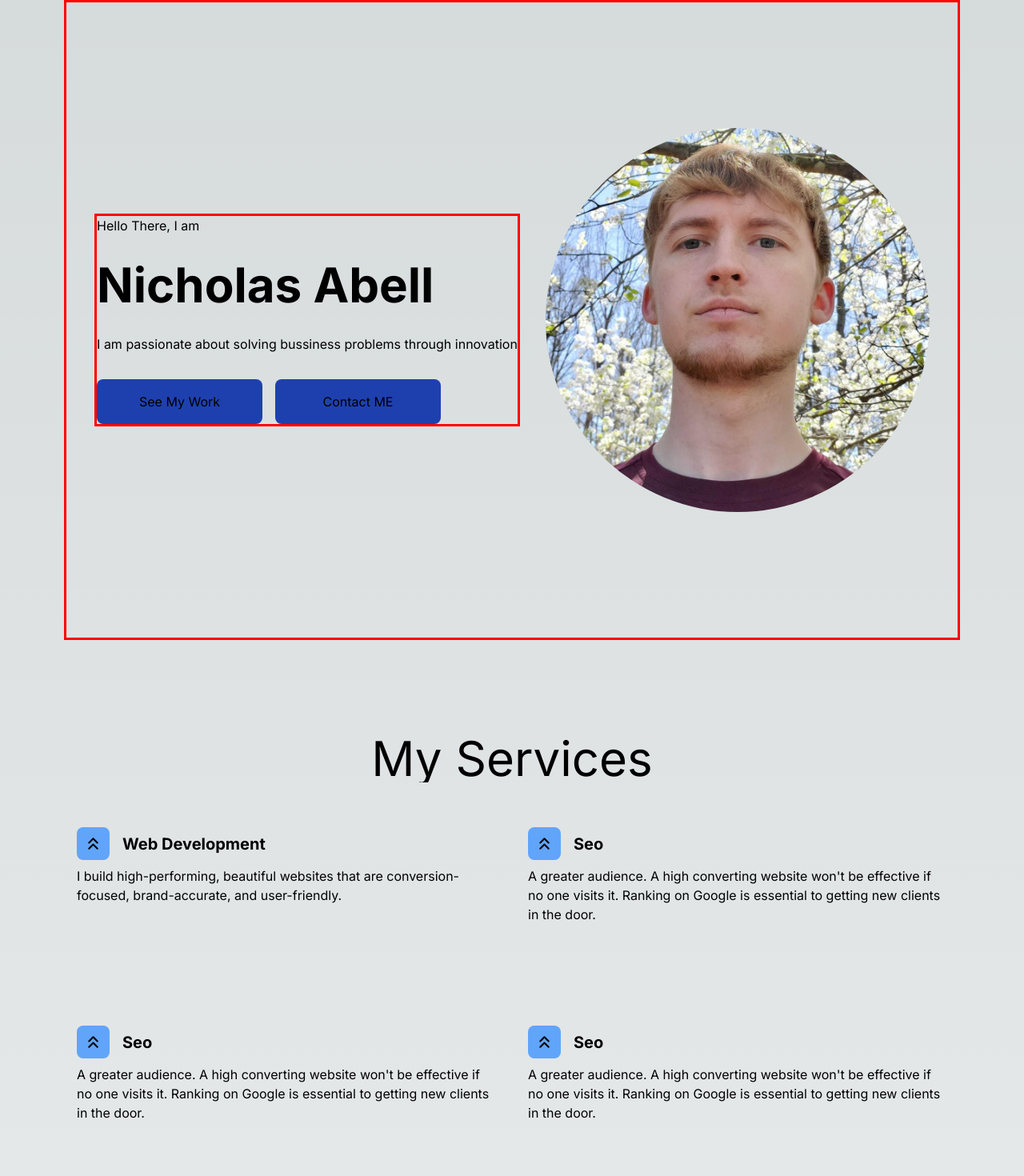
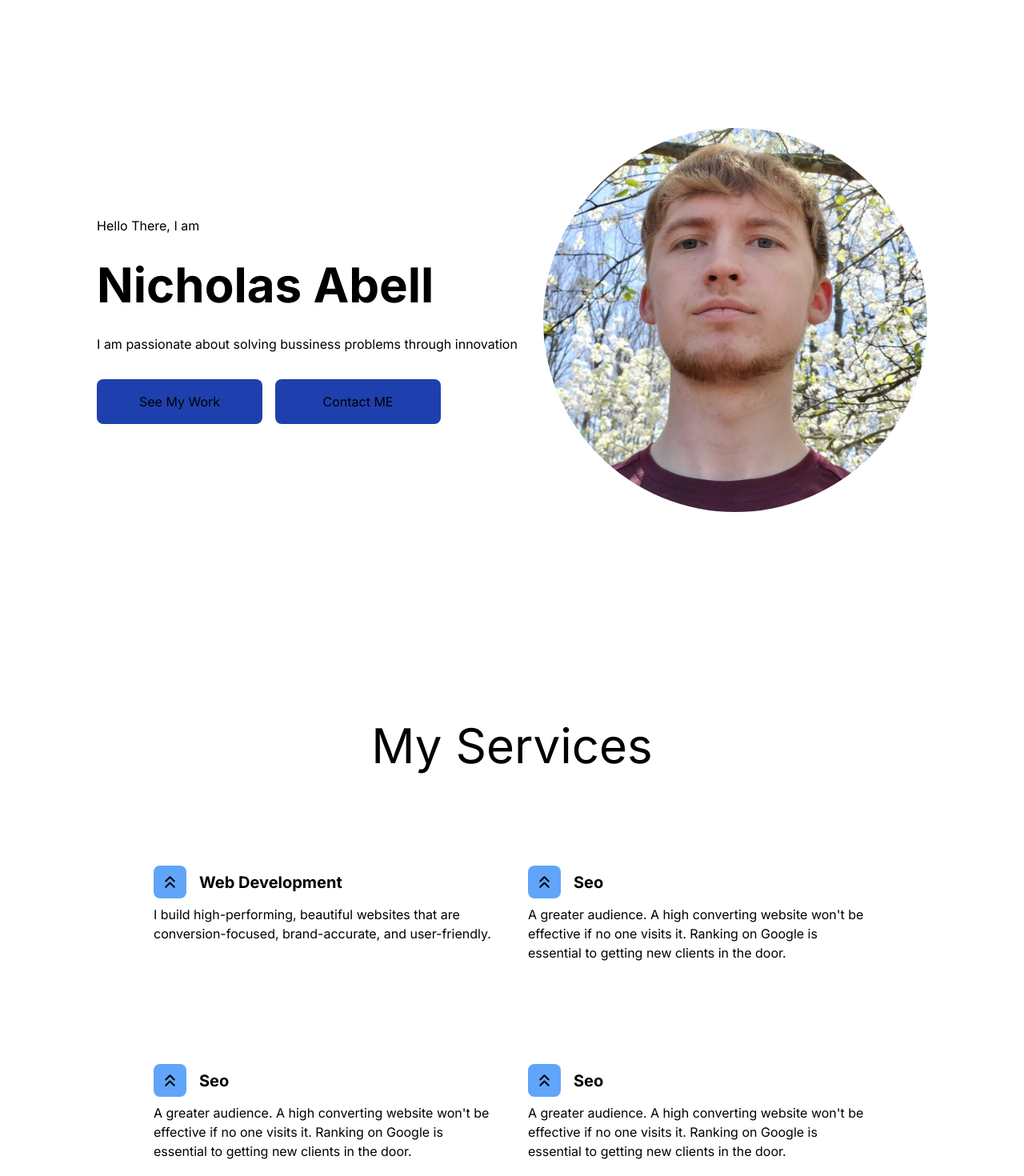
Before and after one commit to Nicholas-Abell/portfolio_V3, a Next.js app: page / in a window 1280 px wide. Shown: the top 1470 px of the page at 80% size. Built offline with nearby package versions, Linux system fonts and the light colour scheme.

Commit message:
styling: background color, padding

```diff
--- a/app/globals.css
+++ b/app/globals.css
@@ -17,13 +17,8 @@
 }
 
 body {
-  color: rgb(var(--foreground-rgb));
-  background: linear-gradient(
-      to bottom,
-      transparent,
-      rgb(var(--background-end-rgb))
-    )
-    rgb(var(--background-start-rgb));
+  color: black;
+  background: white;
 }
 
 .test{
--- a/app/page.tsx
+++ b/app/page.tsx
@@ -6,13 +6,13 @@ import Projects from "@/components/projects/Projects";
 
 export default function Home() {
   return (
-    <Wrapper>
+    // <Wrapper>
     <main>
       <Hero />
       <Services />
       <Testimonials />
       <Projects />
     </main>
-    </Wrapper>
+    // </Wrapper>
   );
 }
--- a/components/hero/Hero.tsx
+++ b/components/hero/Hero.tsx
@@ -2,18 +2,18 @@
 import React from "react";
 import Image from "next/image";
 import profileImage from "../../public/profile.png";
-import { motion, AnimatePresence } from "framer-motion";
+import { motion } from "framer-motion";
 
 type HeroProps = {};
 
 const Hero: React.FC<HeroProps> = () => {
   return (
-    <section className="w-full min-h-screen test flex flex-col md:flex-row justify-center items-center gap-8">
+    <section className="w-full min-h-screen flex flex-col md:flex-row justify-center items-center gap-8 mx-auto px-2.5 md:px-20">
       <motion.div
         initial={{ opacity: 0, scale: 0.5 }}
         animate={{ opacity: 1, scale: 1 }}
         transition={{ duration: 0.5 }}
-        className="flex flex-col justify-center gap-8 test"
+        className="flex flex-col justify-center gap-8"
       >
         <p>Hello There, I am</p>
         <h1 className="text-4xl md:text-6xl font-bold">Nicholas Abell</h1>
--- a/components/projects/Projects.tsx
+++ b/components/projects/Projects.tsx
@@ -1,5 +1,4 @@
 "use client";
-import { motion, useInView } from "framer-motion";
 import React from "react";
 import { FiActivity } from "react-icons/fi";
 import FramerMotionWrapper from "../shared/FramerMotionWrapper";
@@ -8,7 +7,7 @@ type ProjectsProps = {};
 
 const Projects: React.FC<ProjectsProps> = () => {
   return (
-    <section className="w-full min-h-screen flex flex-col justify-center items-center gap-4 overflow-hidden">
+    <section className="w-full min-h-screen flex flex-col justify-center items-center gap-4 overflow-hidden mx-auto px-2.5 md:px-20">
       <FramerMotionWrapper variant="fromBottom">
         <h2 className="text-center text-4xl md:text-6xl py-4">
           Personal Projects
--- a/components/services/Card.tsx
+++ b/components/services/Card.tsx
@@ -9,7 +9,7 @@ type CardProps = {
 
 const Card: React.FC<CardProps> = ({ title, icon, description }) => {
   return (
-    <div className="rounded-lg hover:bg-black hover:shadow-lg px-4 py-8 h-[240px] ease-out duration-700">
+    <div className="rounded-lg relative hover:bg-gray-200 hover:cursor-pointer hover:shadow-lg px-4 py-8 h-[240px] ease-out duration-700">
       <div className="flex items-center gap-4 py-2">
         <div className="bg-blue-400 rounded-lg p-2">{icon}</div>
         <p className="font-bold text-xl">{title}</p>
--- a/components/services/Services.tsx
+++ b/components/services/Services.tsx
@@ -2,19 +2,18 @@
 import React from "react";
 import { FiChevronsUp } from "react-icons/fi";
 import Card from "./Card";
-import { motion } from "framer-motion";
 import FramerMotionWrapper from "../shared/FramerMotionWrapper";
 
 type ServicesProps = {};
 
 const Services: React.FC<ServicesProps> = () => {
   return (
-    <section className="w-full min-h-screen flex flex-col justify-center items-center gap-4">
+    <section className="w-full min-h-screen flex flex-col justify-center items-center gap-12 mx-auto px-2.5 md:px-20">
       <FramerMotionWrapper variant="fromBottom">
-        <h2 className="text-center text-4xl md:text-6xl">My Services</h2>
+        <h2 className="text-center text-4xl md:text-6xl py-8">My Services</h2>
       </FramerMotionWrapper>
       <FramerMotionWrapper variant="fromBottom">
-        <div className="grid grid-cols-1 md:grid-cols-2 md:grid-rows-1 md:gap-2">
+        <div className="grid grid-cols-1 md:grid-cols-2 md:grid-rows-1 md:gap-2 md:px-24">
           <Card
             title="Web Development"
             icon={<FiChevronsUp size={25} />}
--- a/components/testimonials/Testimonials.tsx
+++ b/components/testimonials/Testimonials.tsx
@@ -9,7 +9,7 @@ type TestimonialsProps = {};
 
 const Testimonials: React.FC<TestimonialsProps> = () => {
   return (
-    <section className="w-full min-h-screen">
+    <section className="w-full min-h-screen bg-[#f5eef0] mx-auto px-2.5 md:px-20">
       <FramerMotionWrapper variant="fromBottom">
         <h2 className="text-center text-3xl md:text-6xl font-bold py-8">
           Testimonials
```
Lines whose indentation alone changed are shown as unchanged.
